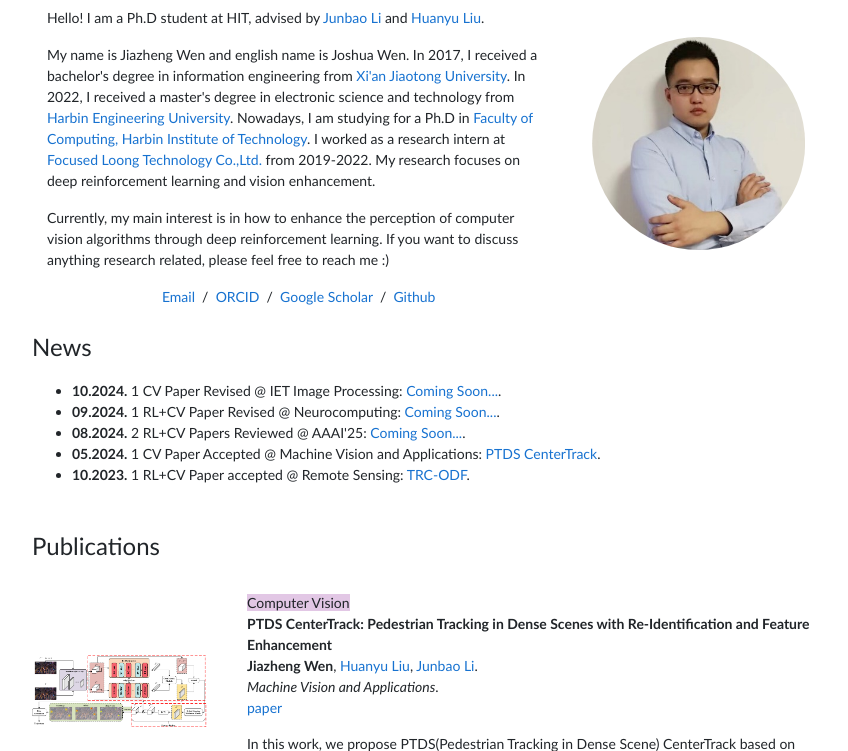
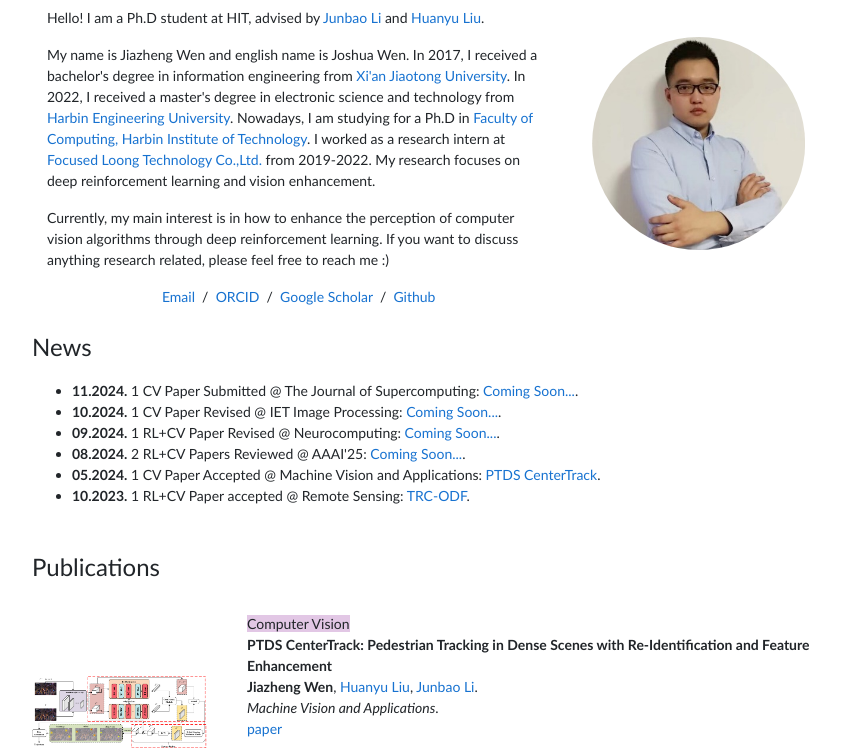
Before and after one commit to JoshuaWenHIT/JoshuaWenHIT.github.io, a plain HTML site: page index.html in a window 1280 px wide. Shown: the part 77-828 px from the top of the page, without its empty margins (208-1056 px from the left). Drawn offline with nearby package versions, Linux system fonts and the light colour scheme.

Commit message:
paper submitted update

```diff
--- a/index.html
+++ b/index.html
@@ -85,6 +85,7 @@
     <div class="row">
       <p>
         <ul>
+          <li><b>11.2024.</b> 1 CV Paper Submitted @ The Journal of Supercomputing: <a href="https://link.springer.com/journal/11227">Coming Soon...</a>.
           <li><b>10.2024.</b> 1 CV Paper Revised @ IET Image Processing: <a href="https://ietresearch.onlinelibrary.wiley.com/journal/17519667">Coming Soon...</a>.
           <li><b>09.2024.</b> 1 RL+CV Paper Revised @ Neurocomputing: <a href="https://www.sciencedirect.com/journal/neurocomputing">Coming Soon...</a>.
           <li><b>08.2024.</b> 2 RL+CV Papers Reviewed @ AAAI'25: <a href="https://aaai.org/conference/aaai/aaai-25/">Coming Soon...</a>.
```
